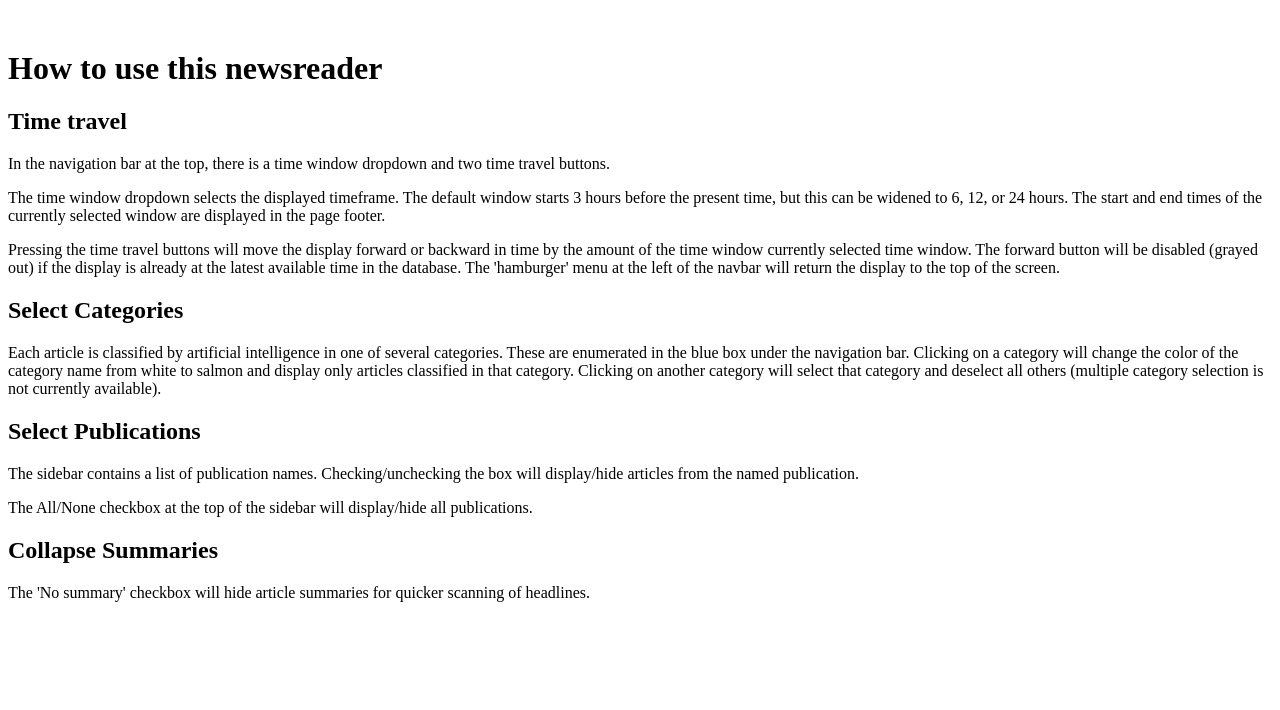
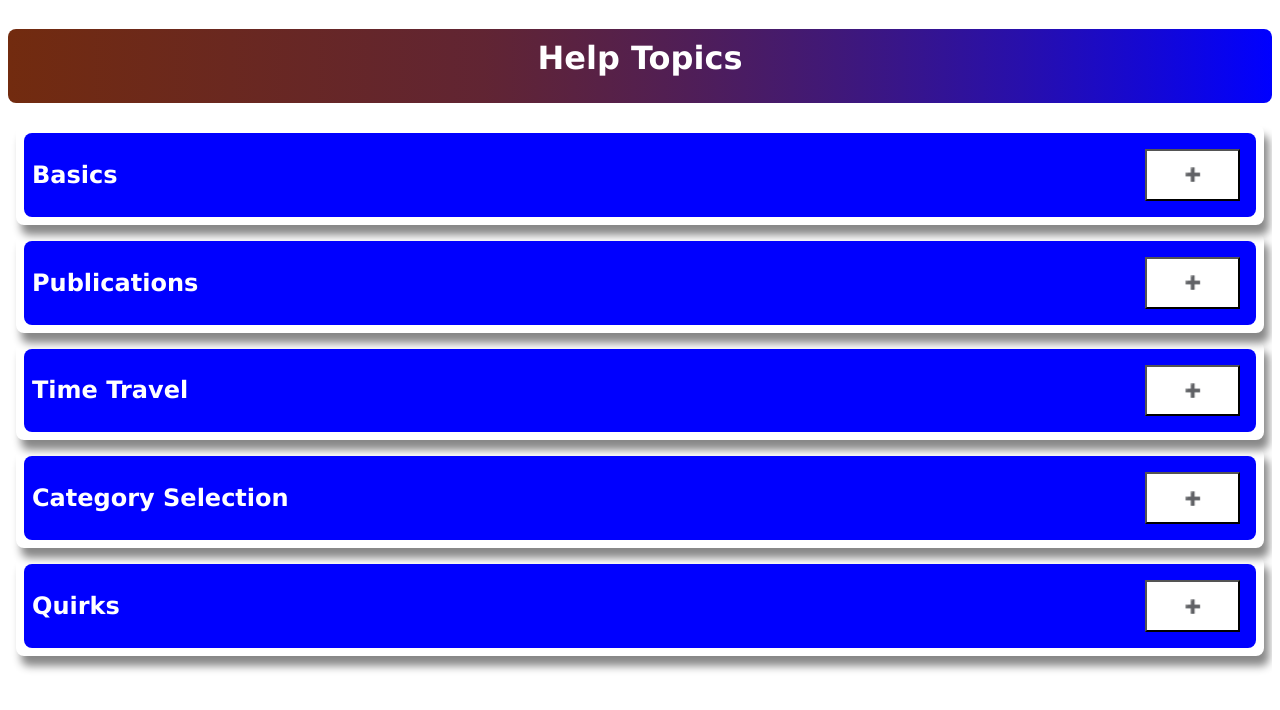
Before and after one commit to agoldhammer/actufe, a SvelteKit app: page /about in a window 1280 px wide. Shown: the top 710 px of the page. Built offline with nearby package versions, Linux system fonts and the light colour scheme.

Commit message:
new help system

```diff
--- a/src/Components/ActuCtr.svelte
+++ b/src/Components/ActuCtr.svelte
@@ -67,6 +67,7 @@
 
 <style>
 	.pagewrapper {
+		font-family: Verdana, Geneva, Tahoma, sans-serif;
 		display: grid;
 		margin: 0 auto;
 		padding: 2px;
--- /dev/null
+++ b/src/Components/HelpCard.svelte
@@ -0,0 +1,67 @@
+<script lang="ts">
+  export let card_id: string;
+  export let active_id: string;
+</script>
+
+<!-- svelte-ignore a11y-click-events-have-key-events -->
+<!-- svelte-ignore a11y-no-static-element-interactions -->
+<div class="help-card" id={card_id}>
+  <div class="help-card-top">
+    <!-- next do nothing line to suppress spurious warning -->
+    {#if false} <slot />{/if}
+
+    <slot name="topic" />
+    <button id={card_id} class="open"> &#10133; </button>
+  </div>
+  <!-- svelte-ignore a11y-click-events-have-key-events -->
+  <!-- svelte-ignore a11y-no-static-element-interactions -->
+  {#if active_id === card_id}
+    <div class="help-card-btm">
+      <div class="desc">
+        <slot name="description" />
+      </div>
+      <button id={card_id} class="close">&#10060;</button>
+    </div>
+  {/if}
+</div>
+
+<style>
+  .help-card {
+    padding: 8px;
+    margin: 8px;
+    border-radius: 8px;
+    box-shadow: 5px 10px 8px #888888;
+  }
+
+  .help-card-top {
+    display: grid;
+    grid-template-columns: 10fr 1fr;
+    color: white;
+    background-color: blue;
+    border-radius: 8px;
+    padding: 8px;
+  }
+
+  .help-card-btm {
+    display: grid;
+    grid-template-columns: 10fr 1fr;
+    background-color: rgb(114, 43, 15);
+    color: white;
+    padding: 12px;
+    border-radius: 8px;
+  }
+
+  .desc {
+    padding: 8px;
+  }
+
+  .open,
+  .close {
+    background-color: white;
+    color: red;
+    display: flex;
+    justify-content: center;
+    align-items: center;
+    margin: 8px;
+  }
+</style>
--- /dev/null
+++ b/src/Components/HelpCtr.svelte
@@ -0,0 +1,52 @@
+<script lang="ts">
+	import HelpCard from './HelpCard.svelte';
+	import { helpitems } from '$lib/topics';
+	import { writable } from 'svelte/store';
+	import { fade } from 'svelte/transition';
+	const active_id_store = writable('');
+
+	function hdlClick(e: MouseEvent) {
+		// console.log("clicked", e.target);
+		const target = e.target as HTMLButtonElement;
+		const button_id = target.id || '';
+
+		// console.log("setting active to id", button_id);
+		const active_id = $active_id_store;
+		if (active_id === button_id) {
+			active_id_store.set('');
+		} else {
+			active_id_store.set(button_id);
+		}
+	}
+</script>
+
+<!-- svelte-ignore a11y-click-events-have-key-events -->
+<!-- svelte-ignore a11y-no-static-element-interactions -->
+<div class="help-ctr" on:click={hdlClick}>
+	<h1>Help Topics</h1>
+	{#each helpitems as helpitem}
+		<HelpCard card_id={helpitem.id} active_id={$active_id_store}>
+			<h2 slot="topic">{helpitem.topic}</h2>
+			<p slot="description" in:fade={{ duration: 300 }}>
+				{helpitem.description}
+			</p>
+		</HelpCard>
+	{/each}
+</div>
+
+<style>
+	h1 {
+		text-align: center;
+		color: white;
+		height: 2em;
+		padding-top: 10px;
+		border-radius: 8px;
+		background-image: linear-gradient(90deg, rgb(114, 43, 15), 70%, blue);
+	}
+	.help-ctr {
+		height: 100vh;
+		font-family: Verdana, Geneva, Tahoma, sans-serif;
+		border-radius: 8px;
+		overflow-y: scroll;
+	}
+</style>
--- a/src/routes/about/+page.svelte
+++ b/src/routes/about/+page.svelte
@@ -2,50 +2,8 @@
 	import ActuHdr from '$comp/ActuHdr.svelte';
 </script> -->
 
-<h1>How to use this newsreader</h1>
+<script lang="ts">
+	import HelpCtr from '../../Components/HelpCtr.svelte';
+</script>
 
-<div>
-	<h2>Time travel</h2>
-	<p>
-		In the navigation bar at the top, there is a time window dropdown and two time travel buttons.
-	</p>
-
-	<p>
-		The time window dropdown selects the displayed timeframe. The default window starts 3 hours
-		before the present time, but this can be widened to 6, 12, or 24 hours. The start and end times
-		of the currently selected window are displayed in the page footer.
-	</p>
-	<p>
-		Pressing the time travel buttons will move the display forward or backward in time by the amount
-		of the time window currently selected time window. The forward button will be disabled (grayed
-		out) if the display is already at the latest available time in the database. The 'hamburger'
-		menu at the left of the navbar will return the display to the top of the screen.
-	</p>
-
-	<h2>Select Categories</h2>
-
-	<p>
-		Each article is classified by artificial intelligence in one of several categories. These are
-		enumerated in the blue box under the navigation bar. Clicking on a category will change the
-		color of the category name from white to salmon and display only articles classified in that
-		category. Clicking on another category will select that category and deselect all others
-		(multiple category selection is not currently available).
-	</p>
-	<h2>Select Publications</h2>
-
-	<p>
-		The sidebar contains a list of publication names. Checking/unchecking the box will display/hide
-		articles from the named publication.
-	</p>
-
-	<p>The All/None checkbox at the top of the sidebar will display/hide all publications.</p>
-
-	<h2>Collapse Summaries</h2>
-	<p>The 'No summary' checkbox will hide article summaries for quicker scanning of headlines.</p>
-</div>
-
-<style>
-	h1 {
-		margin-top: 50px;
-	}
-</style>
+<HelpCtr />
```
